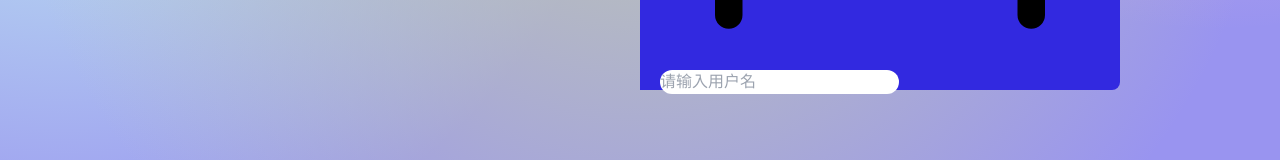
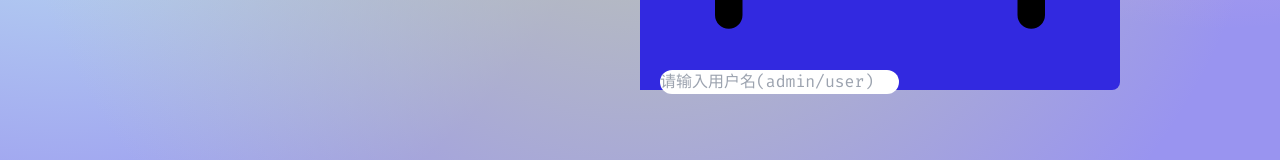
Before and after one commit to gkf442573575/valkan-admin-vue3, a Vue app: page /login in a window 1280 px wide. Shown: the part 610-770 px from the top of the page. Built offline with nearby package versions, Linux system fonts and the light colour scheme.

Commit message:
subaside

```diff
--- a/src/layout/layout-menus/menus-subaside.vue
+++ b/src/layout/layout-menus/menus-subaside.vue
@@ -40,8 +40,6 @@ import { ArrowRightBold } from '@element-plus/icons-vue'
 
 import { useAuthStore } from '@/stores/auth'
 
-import mitt from '@/utils/mitt-bus'
-
 import AppMenus from './components/app-menus.vue'
 
 defineProps<{
@@ -66,12 +64,9 @@ const mainMenus = computed(() => {
 })
 
 const mainChange = (item: MenusTree) => {
-  console.log('item >>>', item)
   router.push({
     path: item.path,
-    replace: true
   })
-  // mitt.emit('main-change', item?.children.length || 0)
 }
 
 watch(
@@ -84,7 +79,8 @@ watch(
     if (meta.parentId) {
       const find = appMenusTree.value.find((item) => item.id === meta.parentId)
       subMenus.value = (find && find.children) || []
-      console.log('subMenus >>>', subMenus.value.length)
+    } else {
+      subMenus.value = []
     }
   },
   {
--- a/src/router/index.ts
+++ b/src/router/index.ts
@@ -58,12 +58,10 @@ router.beforeEach(async (to, from, next) => {
       })
       return
     }
-
     // TODO:是否创建路由, 登出的时候，设置为false
     if (hasCreated) {
       next()
     } else {
-
       const appMenusTree = await authStore.getUserMenus()
       console.log('appMenusTree >>>', appMenusTree)
       createAppRoutes(appMenusTree, router)
--- a/src/views/login/index.vue
+++ b/src/views/login/index.vue
@@ -24,7 +24,7 @@
           <el-form-item prop="username">
             <el-input
               v-model="loginForm.username"
-              placeholder="请输入用户名"
+              placeholder="请输入用户名(admin/user)"
               size="large"
               clearable
               @keyup.enter="login"
@@ -37,7 +37,7 @@
           <el-form-item prop="password">
             <el-input
               v-model="loginForm.password"
-              placeholder="请输入用户密码"
+              placeholder="请输入用户密码(123456)"
               size="large"
               clearable
               show-password
```
